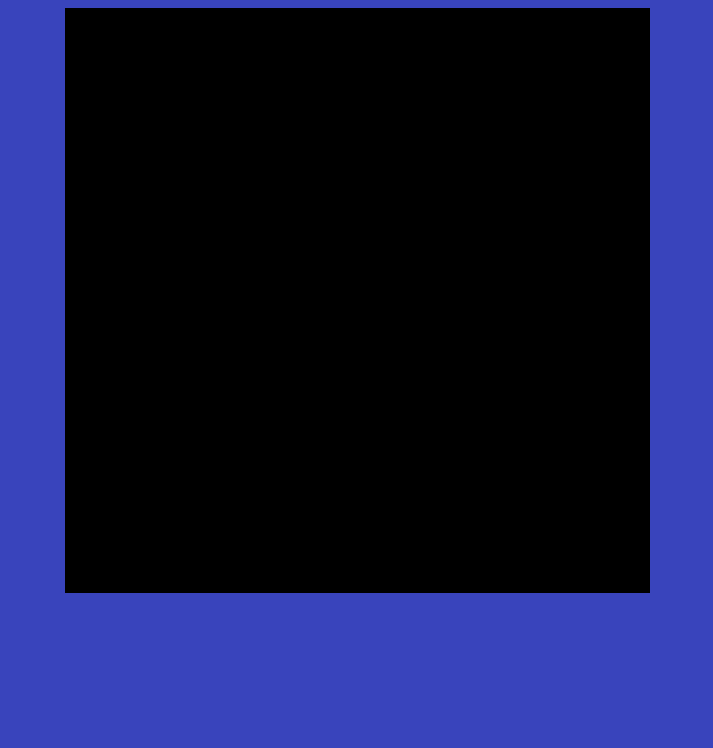
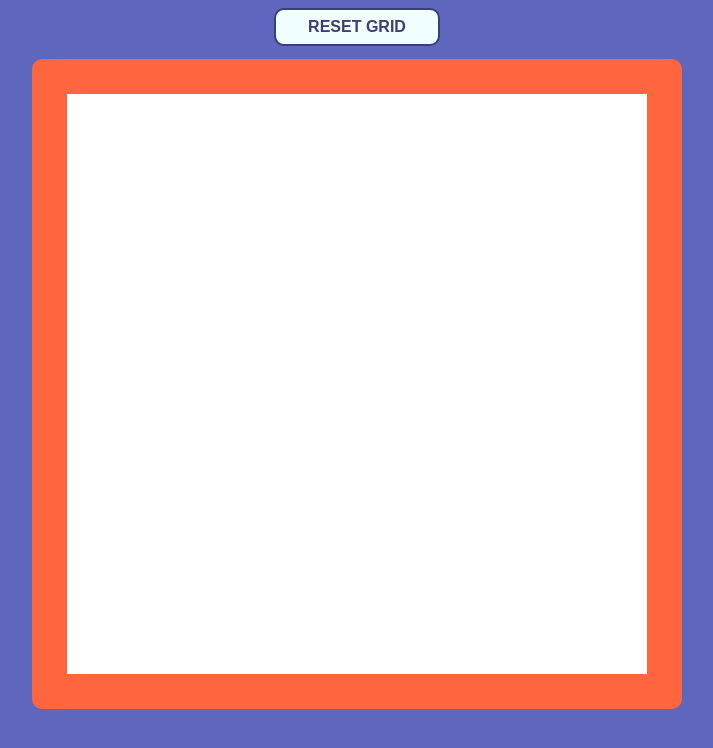
Before and after one commit to xSyl25/etch-a-sketch, a plain HTML site: page index.html in a window 1280 px wide. Shown: the whole page, without its empty margins (283-996 px from the left). Drawn offline with Linux system fonts and the light colour scheme.

Commit message:
add button to reset the grid and rename variables

```diff
--- a/index.html
+++ b/index.html
@@ -3,12 +3,15 @@
 <head>
     <meta charset="UTF-8">
     <meta name="viewport" content="width=device-width, initial-scale=1.0">
-    <title>Document</title>
+    <title>etch-a-sketch project</title>
     <link rel="stylesheet" href="style.css"></link>
     <script src="script.js" defer></script>
 </head>
 <body>
-    <div class="container"></div>
+    <div class="btnDiv">
+    <button class = "btn"></button>
+    </div>
+    <div class = "container"></div>
 
 </body>
 </html>
--- a/script.js
+++ b/script.js
@@ -1,31 +1,47 @@
-const body = document.querySelector("body");
 const container = document.querySelector(".container");
+const btn = document.querySelector("button");
+btn.textContent = "RESET GRID";
 
-let n = 16;
-let wh = 580 / n - 1;
+let defaultN = 16;
 
-function createGrids() {
-    let grids = document.createElement("div");
-    grids.classList.add("grid");
-    grids.setAttribute("style", `width: ${wh}px; height: ${wh}px; opacity: 0%; margin: 0.5px; background-color: #fff;`);
-    container.appendChild(grids);
+document.addEventListener("load", createGrid(defaultN));
+
+function createGrid(amount) {
+    let wh = 580 / amount;
+
+    for(i = 0; i < (amount * amount); i++) {
+    let tile = document.createElement("div");
+    tile.classList.add("grid");
+    tile.setAttribute("style", `width: ${wh}px; height: ${wh}px; background-color: #fff;`);
+    container.appendChild(tile);
+    }
 }
 
-for(i = 0; i < (n * n); i++) {
-    createGrids();
-}
+let tiles = document.querySelectorAll(".grid");
 
-let grids = document.querySelectorAll(".grid");
-
-grids.forEach(grid => {
+tiles.forEach(tile => {
     let increaseOpacity = 0;
-    grid.addEventListener("mouseover", () => {
+    tile.addEventListener("mouseover", () => {
     const color = `rgb(${random(255)}, ${random(255)}, ${random(255)})`;
-    grid.style.backgroundColor = color;
+    tile.style.backgroundColor = color;
     increaseOpacity += 10;
-    grid.style.opacity = `${increaseOpacity}%`;
-})});
+    tile.style.opacity = `${increaseOpacity}%`;
+    })
+});
 
 function random(number) {
     return Math.floor(Math.random() * (number + 1));
 }
+
+btn.addEventListener("click", reset);
+
+function reset() {
+    let resetN = prompt("Type in the number of squares you'd like on each side:");
+    if(resetN < 1 || resetN > 100) {
+        alert("Number must be between 1 and 100.");
+        reset();
+    } else {
+        container.replaceChildren();
+        createGrid(resetN);
+    }
+}
--- a/style.css
+++ b/style.css
@@ -1,14 +1,35 @@
 body {
-    background-color: #3944bc;
+    background-color: #5e66be;
+}
+
+.btnDiv {
+    margin: 0 auto;
+    display: flex;
+    justify-content: center;
+}
+
+.btn:hover {
+    opacity: 70%;
+}
+
+.btn {
+    margin-bottom: 0.8em;
+    padding: 0.5em 2em;
+    color: #3b4074;
+    background-color: #f0ffff;
+    border: 2px solid #3b4074;
+    border-radius: 10px;
+    font-weight: 700;
+    font-size: 16px;
 }
 
 .container {
     margin: auto;
-    padding: 0 0.5px 0.5px 0.5px;
     display: flex;
     flex-wrap: wrap;
     width: 580px;
     height: 580px;
     background-color: #000;
-    border: 2px solid #000;
+    border: 35px solid #ff653e;
+    border-radius: 10px;
 }
```
